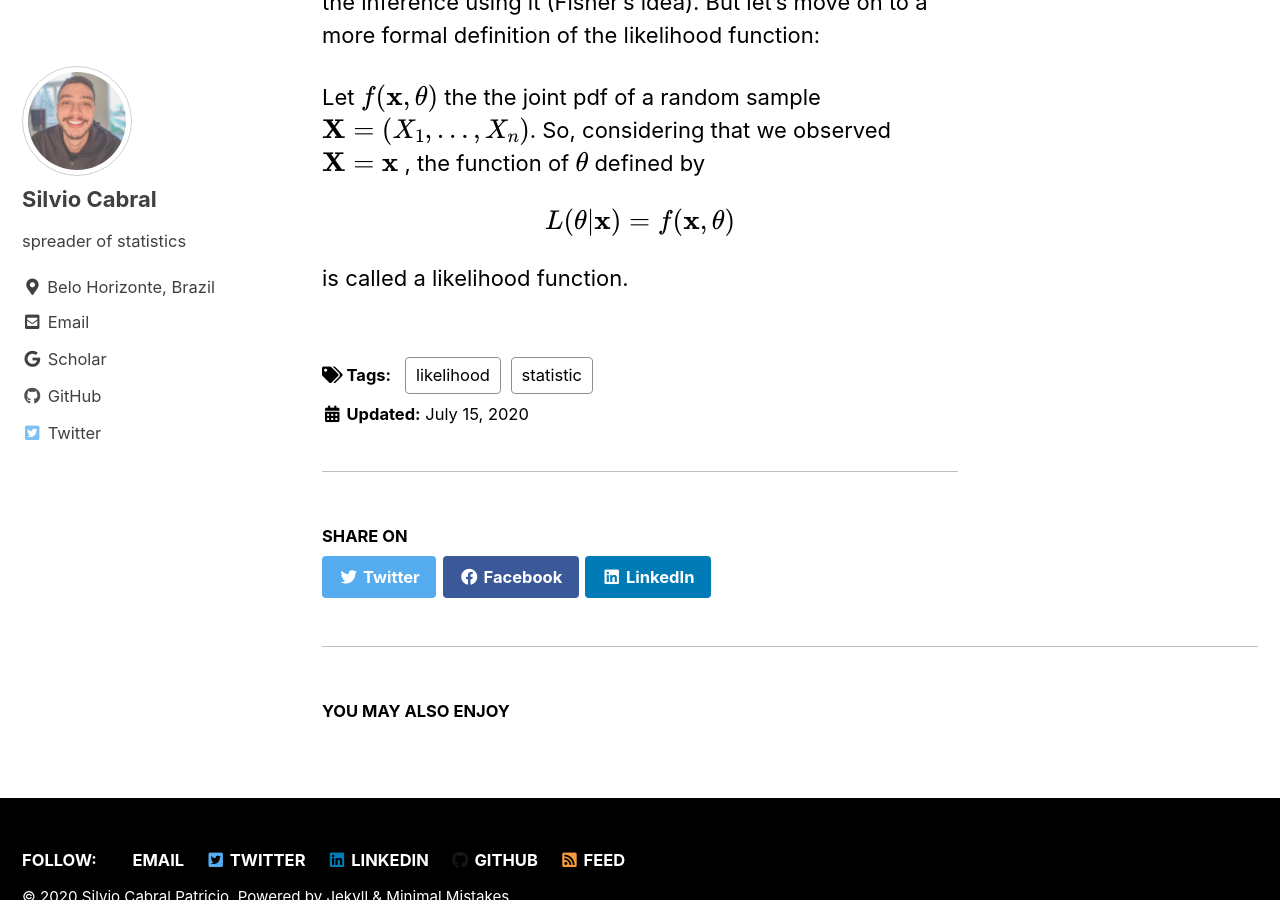
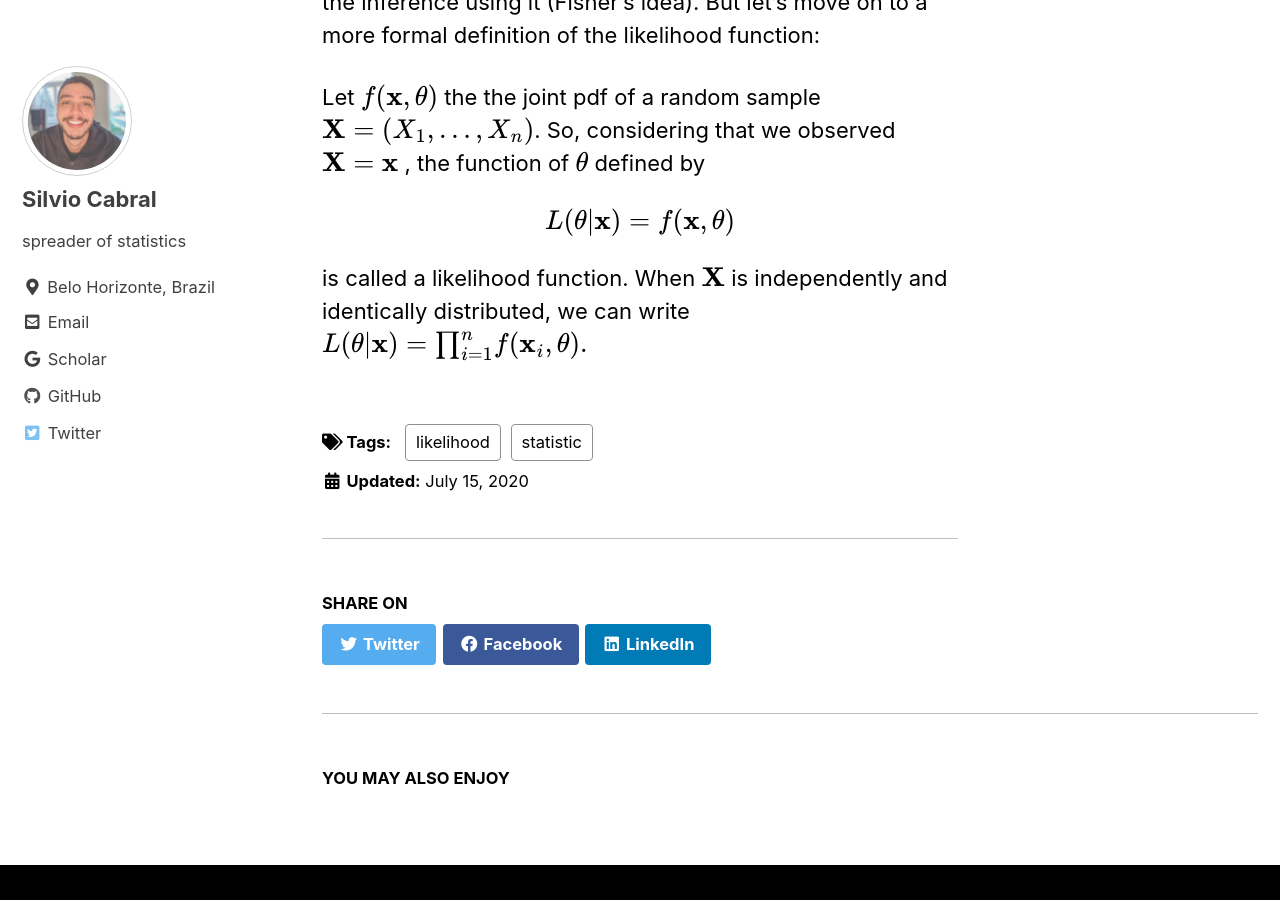
Before and after one commit to scpatricio/scpatricio.github.io, a Jekyll site: the page built from _posts/2020-07-15-likelihood.md, in a window 1280 px wide and 900 px high, scrolled down 1036 px. Built offline with Jekyll 4.4.1, drawn with Linux system fonts in a browser that asks for light colours; cached includes are drawn as plain includes; formulas are drawn with MathJax 3.

Commit message:
new github commit

```diff
--- a/_posts/2020-07-15-likelihood.md
+++ b/_posts/2020-07-15-likelihood.md
@@ -19,4 +19,7 @@ $$
 L(\theta | \mathbf{x} ) = f(\mathbf{x}, \theta)
 $$
 
-is called a likelihood function.
+is called a likelihood function. When $$ \mathbf{X} $$ is independently and identically distributed, we can write
+$$
+L(\theta | \mathbf{x} ) = \mathbf{\prod}_{i=1}^n f(\mathbf{x}_{i}, \theta).
+$$
```
